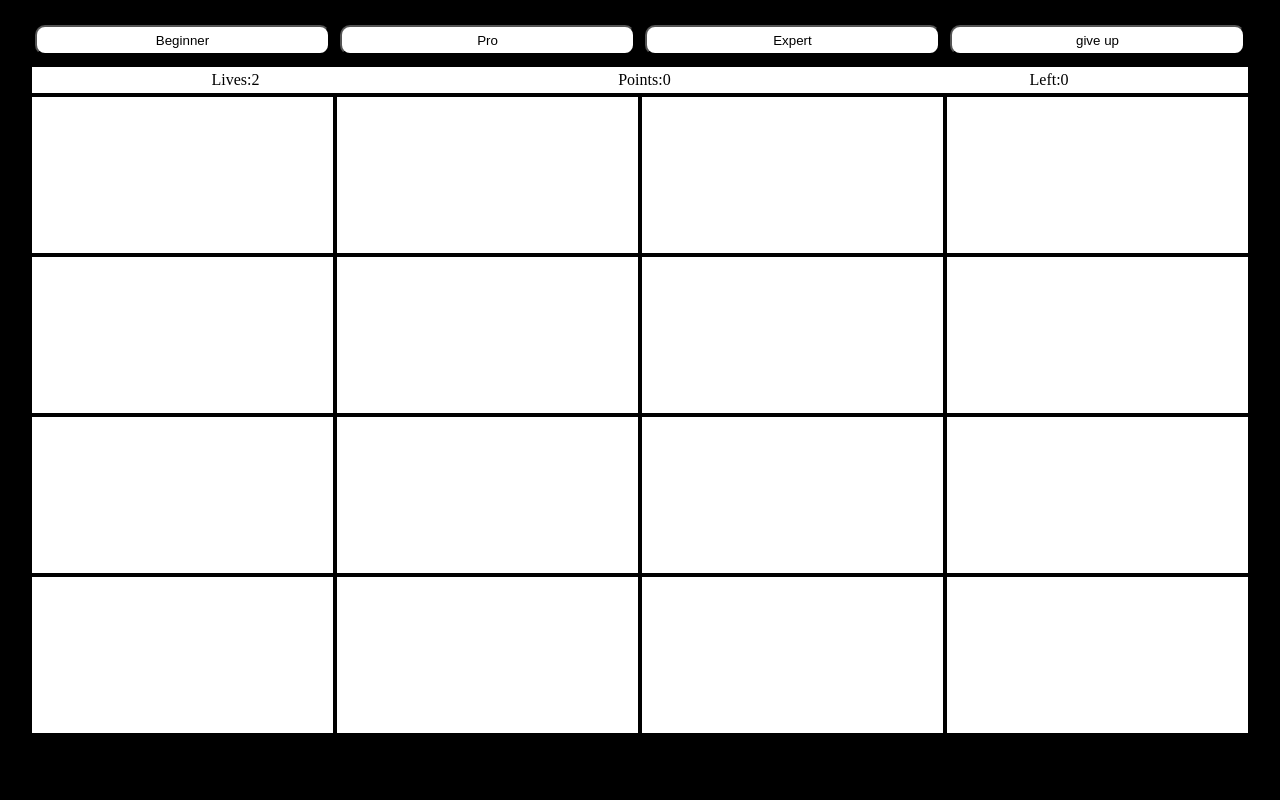
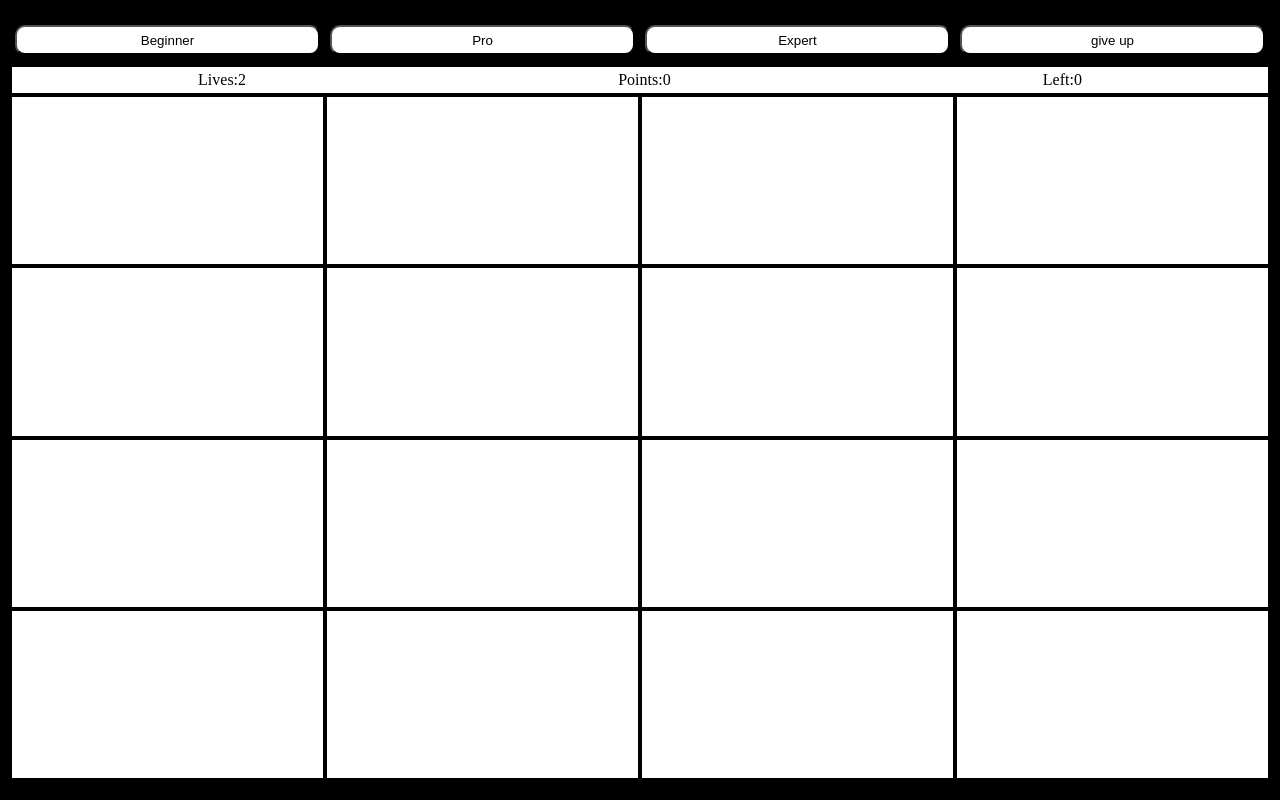
Before and after one commit to Jmauelshagen/test-game, a plain HTML site: page index.html in a window 1280 px wide. Drawn offline with Linux system fonts and the light colour scheme.

Commit message:
better scalling

```diff
--- a/index.html
+++ b/index.html
@@ -2,7 +2,7 @@
 <html lang="en">
 <head>
     <meta charset="UTF-8">
-    <meta name="viewport" content="width=device-width, initial-scale=1.0">
+    <meta name="viewport" content="width=device-width, user-scalable=no, height=device-height initial-scale=1.0">
     <meta http-equiv="X-UA-Compatible" content="ie=edge">
     <link rel="stylesheet" type="text/css" href="styles.css">
     <script defer src="index.js"></script>
--- a/styles.css
+++ b/styles.css
@@ -1,17 +1,25 @@
 html, body {
     margin: 0;
-    height: 100%;
+    height: 100vh;
     overflow: hidden;
-    padding:0px 15px;
+    padding:0px 5px;
     background-color: black;
+}
+
+.body{
+    height: inherit;
+    display: flex;
+    flex-direction: column;
+    grid-template-columns: auto auto;
 }
 
 .game{
     width: 100%;
-    height: 100vh;
     display: grid;
     grid-template-columns: 25% 25% 25% 25%;
-    grid-template-rows: 20% 20% 20% 20%;
+    grid-template-rows: auto auto auto auto;
+    flex-grow:1;
+    padding-bottom: 20px;
 }
 
 [class*="grid-item"]{
```
